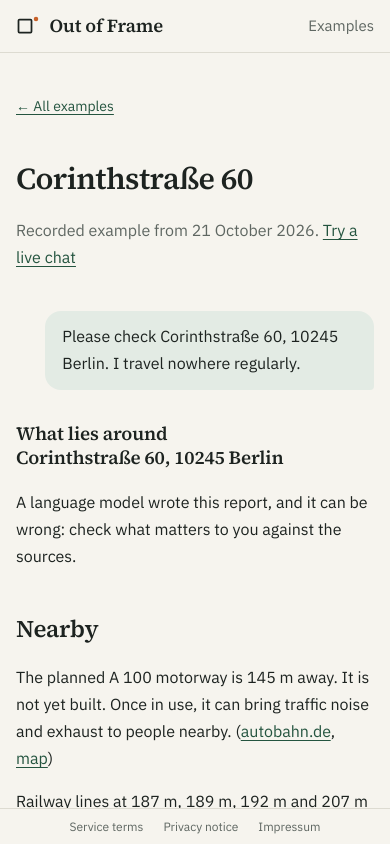
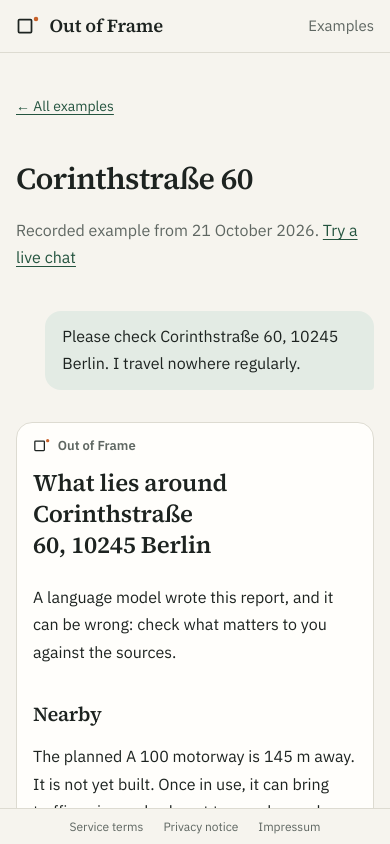
Before and after one commit to avashchenkov/out-of-frame, a Next.js app in the folder demo/frontend/: page /examples/corinthstrasse-60 in a window 390 px wide. Built offline with nearby package versions, Linux system fonts and the light colour scheme.

Commit message:
feat: show agent replies as chat messages

```diff
--- a/demo/frontend/src/app/globals.css
+++ b/demo/frontend/src/app/globals.css
@@ -452,6 +452,36 @@ fieldset:disabled .button {
   border-radius: 1rem 1rem 0.25rem 1rem;
   background: var(--accent-soft);
 }
+/* Agent replies sit in a card, so a report reads as an answer in the chat. */
+.message-ai {
+  padding: 1rem 1.25rem 1.25rem;
+  border: 1px solid var(--line);
+  border-radius: 1rem 1rem 1rem 0.25rem;
+  background: var(--surface);
+}
+.message-author {
+  display: flex;
+  align-items: center;
+  gap: 0.45rem;
+  margin: 0 0 0.75rem;
+  color: var(--muted);
+  font-size: 0.8125rem;
+  font-weight: 600;
+  line-height: 1;
+}
+.message-author .brand-mark {
+  width: 1.1rem;
+  height: 1.1rem;
+}
+.message-ai .markdown-content h1 {
+  font-size: 1.5rem;
+}
+.message-ai .markdown-content h2 {
+  font-size: 1.25rem;
+}
+.message-ai .markdown-content h3 {
+  font-size: 1.05rem;
+}
 .human-text {
   margin: 0;
   white-space: pre-wrap;
@@ -632,6 +662,9 @@ fieldset:disabled .button {
   .message-human {
     max-width: 92%;
   }
+  .message-ai {
+    padding: 0.9rem 1rem 1rem;
+  }
   .chat-bar {
     padding-block: 0.5rem;
   }
--- /dev/null
+++ b/demo/frontend/src/components/brand-mark.tsx
@@ -0,0 +1,14 @@
+// The logo: a frame with a dot outside it.
+export function BrandMark() {
+  return (
+    <svg
+      className="brand-mark"
+      viewBox="0 0 24 24"
+      aria-hidden="true"
+      focusable="false"
+    >
+      <rect x="2.5" y="5.5" width="13" height="13" rx="1" />
+      <circle cx="20" cy="5" r="2.25" />
+    </svg>
+  );
+}
--- a/demo/frontend/src/components/site-header.tsx
+++ b/demo/frontend/src/components/site-header.tsx
@@ -1,18 +1,11 @@
 import Link from "next/link";
+import { BrandMark } from "./brand-mark";
 
 export function SiteHeader() {
   return (
     <header className="site-header">
       <Link href="/" className="brand" aria-label="Out of Frame home">
-        <svg
-          className="brand-mark"
-          viewBox="0 0 24 24"
-          aria-hidden="true"
-          focusable="false"
-        >
-          <rect x="2.5" y="5.5" width="13" height="13" rx="1" />
-          <circle cx="20" cy="5" r="2.25" />
-        </svg>
+        <BrandMark />
         Out of Frame
       </Link>
       <nav className="site-nav" aria-label="Main navigation">
--- a/demo/frontend/src/components/thread/messages.tsx
+++ b/demo/frontend/src/components/thread/messages.tsx
@@ -1,3 +1,4 @@
+import { BrandMark } from "../brand-mark";
 import { MarkdownText } from "./markdown-text";
 import type { ChatMessage } from "../../lib/private-chat";
 
@@ -19,7 +20,13 @@ export function ConversationMessages({
           {message.type === "human" ? (
             <p className="human-text">{message.content}</p>
           ) : (
-            <MarkdownText>{message.content}</MarkdownText>
+            <>
+              <p className="message-author" aria-hidden="true">
+                <BrandMark />
+                Out of Frame
+              </p>
+              <MarkdownText>{message.content}</MarkdownText>
+            </>
           )}
         </article>
       ))}
```
